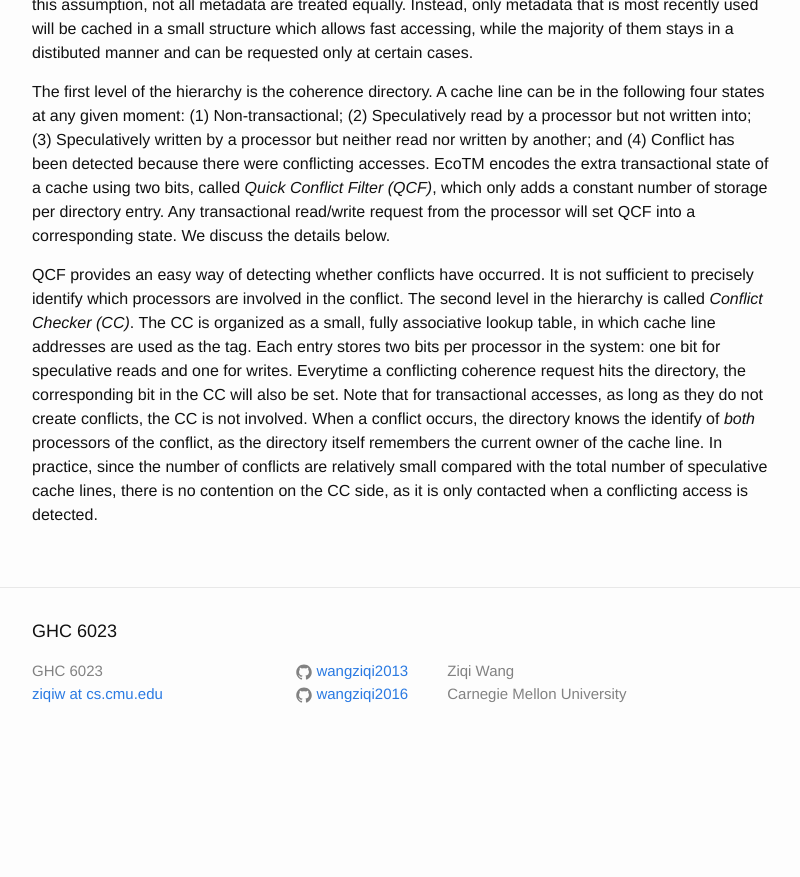
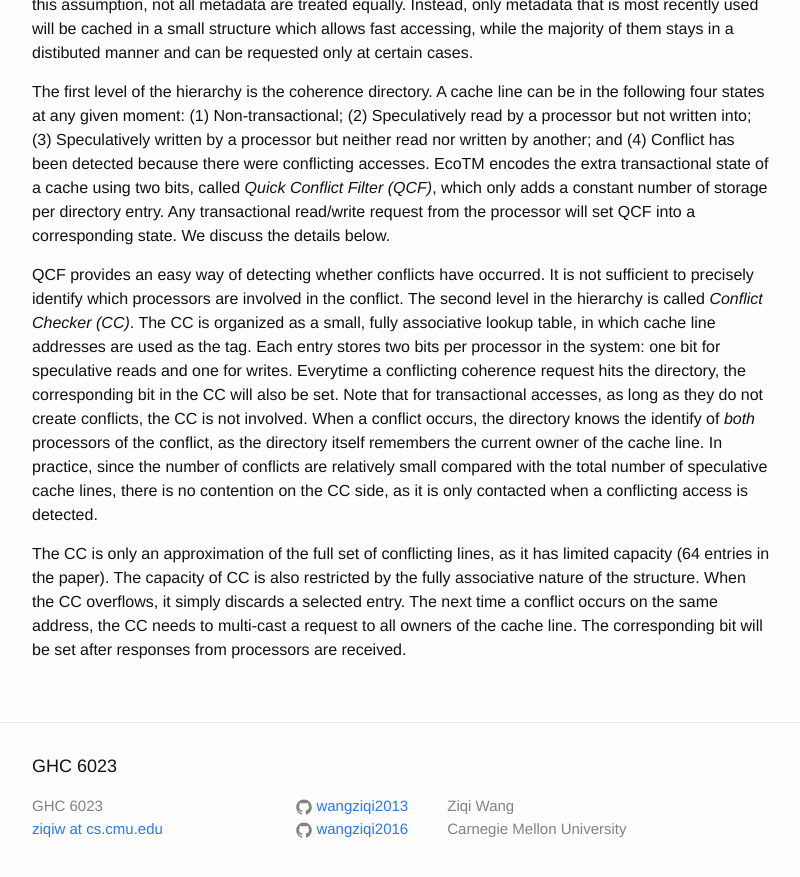
Before and after one commit to wangziqi2013/wangziqi2013.github.io, a Jekyll site: the page built from _posts/2018-12-09-ecotm.markdown, in a window 1280 px wide and 900 px high, scrolled down 1036 px. Shown: the top 877 px of the window, without its empty margins (238-1038 px from the left). Built offline with Jekyll 4.4.1, drawn with Linux system fonts in a browser that asks for light colours; before the commit the page ends 1801 px from its top, so only the background shows below that.

Commit message:
Adding CC overflow

```diff
--- a/_posts/2018-12-09-ecotm.markdown
+++ b/_posts/2018-12-09-ecotm.markdown
@@ -49,3 +49,8 @@ When a conflict occurs, the directory knows the identify of *both* processors of
 itself remembers the current owner of the cache line. In practice, since the number of conflicts are relatively
 small compared with the total number of speculative cache lines, there is no contention on the CC side, as it is
 only contacted when a conflicting access is detected.
+
+The CC is only an approximation of the full set of conflicting lines, as it has limited capacity (64 entries in the paper).
+The capacity of CC is also restricted by the fully associative nature of the structure. When the CC overflows, it simply
+discards a selected entry. The next time a conflict occurs on the same address, the CC needs to multi-cast a request to all
+owners of the cache line. The corresponding bit will be set after responses from processors are received.
```
